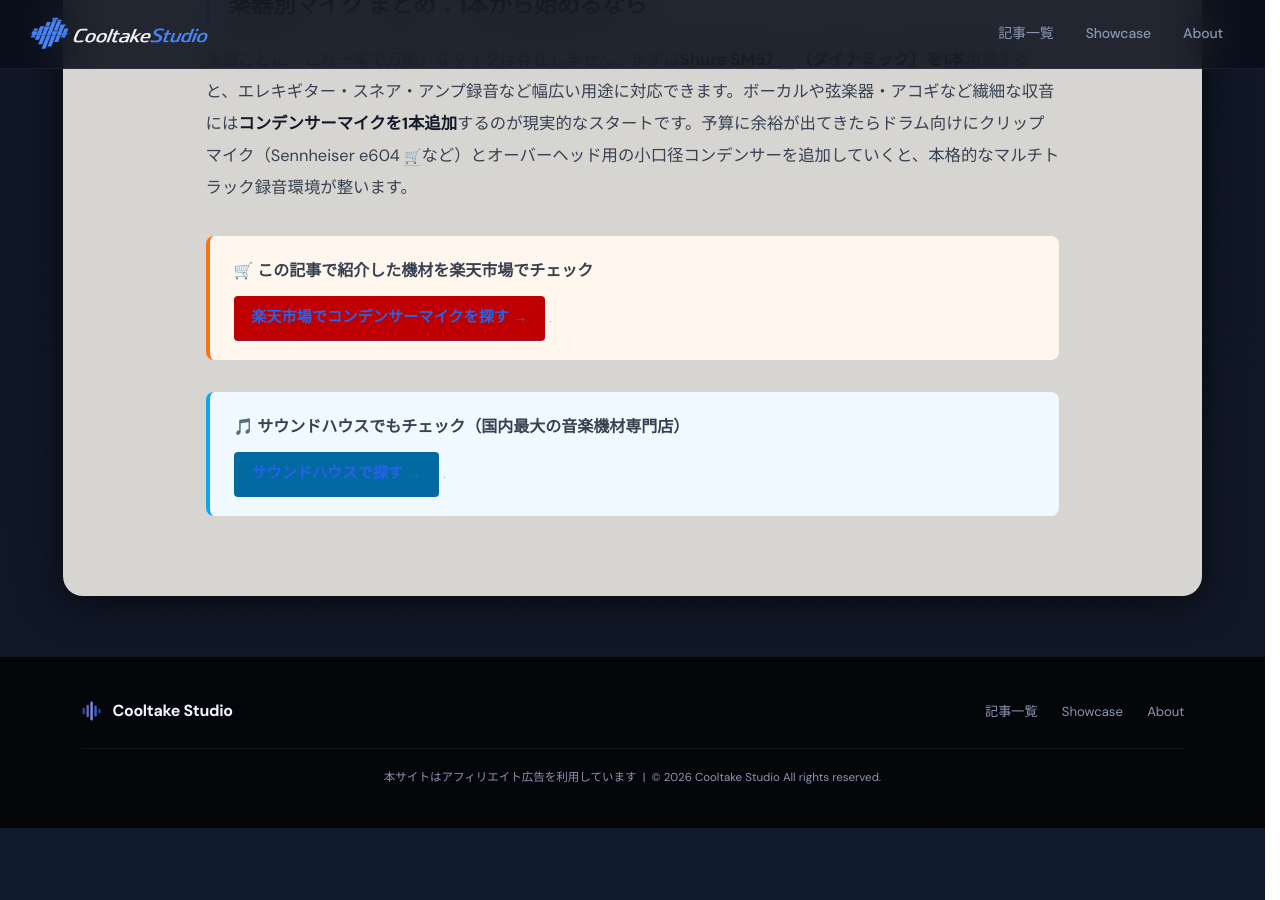
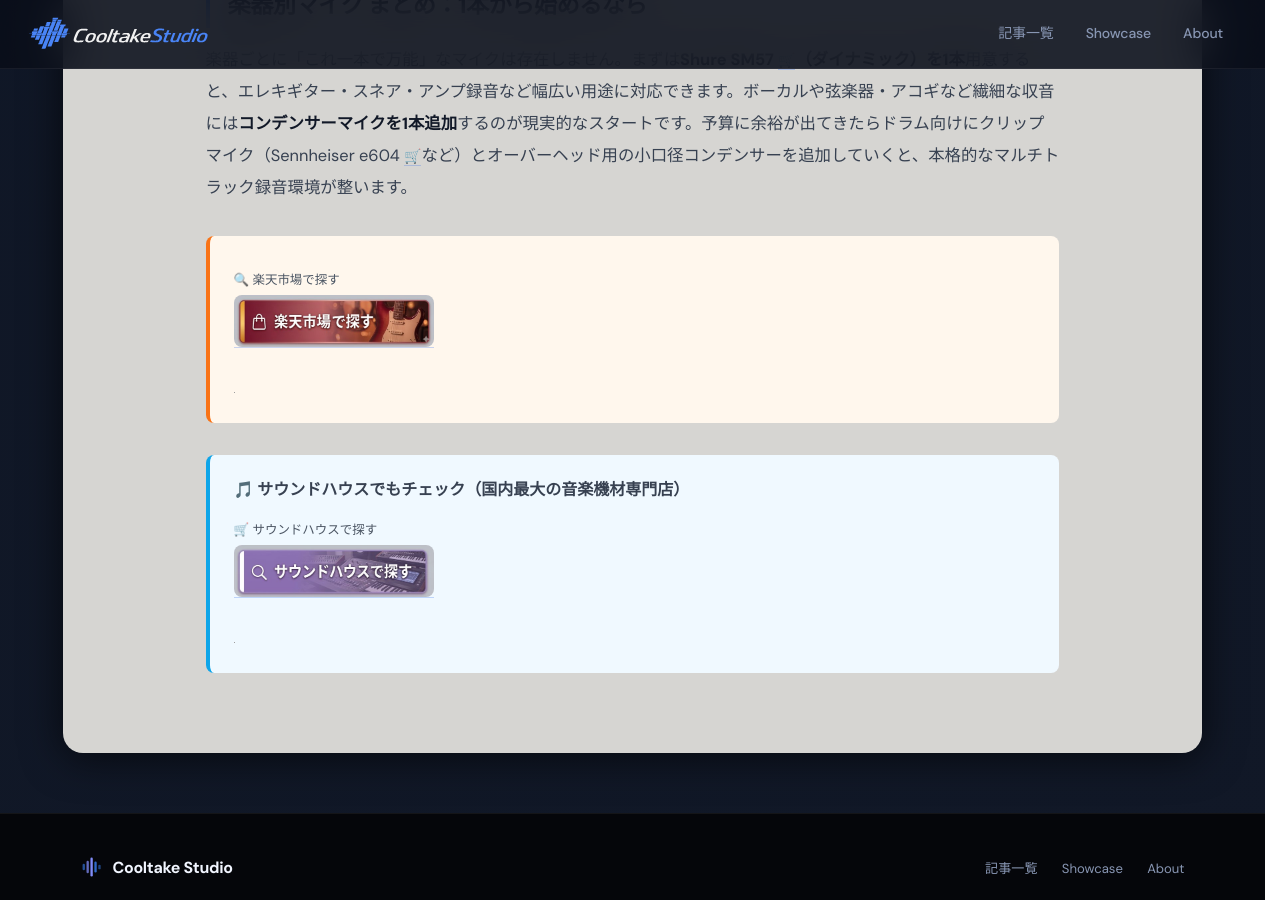
Before and after one commit to cooltake/cooltake-staging, a Jekyll site: the page built from _posts/2026-05-11-microphone-guide.md, in a window 1280 px wide and 900 px high, scrolled down 7420 px. Built offline with Jekyll 4.4.1, drawn with Linux system fonts in a browser that asks for light colours; some web fonts are replaced; grey boxes are pictures that could not be loaded.

Commit message:
style: replace old CTA buttons with image buttons in 2026-05-11-microphone-guide.md

```diff
--- a/_posts/2026-05-11-microphone-guide.md
+++ b/_posts/2026-05-11-microphone-guide.md
@@ -206,13 +206,14 @@
 楽器ごとに「これ一本で万能」なマイクは存在しません。まずは**Shure SM57**<a href="https://h.accesstrade.net/sp/cc?rk=01001xqc00os63&url=https%3A%2F%2Fwww.soundhouse.co.jp%2Fproducts%2Fdetail%2Fitem%2F69778%2F" rel="nofollow" referrerpolicy="no-referrer-when-downgrade" style="margin-left:.3em;font-size:.85em;text-decoration:none;" title="サウンドハウスで見る">🛒</a>**（ダイナミック）を1本**用意すると、エレキギター・スネア・アンプ録音など幅広い用途に対応できます。ボーカルや弦楽器・アコギなど繊細な収音には**コンデンサーマイクを1本追加**するのが現実的なスタートです。予算に余裕が出てきたらドラム向けにクリップマイク（Sennheiser e604<a href="https://h.accesstrade.net/sp/cc?rk=01001xqc00os63&url=https%3A%2F%2Fwww.soundhouse.co.jp%2Fproducts%2Fdetail%2Fitem%2F68359%2F" rel="nofollow" referrerpolicy="no-referrer-when-downgrade" style="margin-left:.3em;font-size:.85em;text-decoration:none;" title="サウンドハウスで見る">🛒</a>など）とオーバーヘッド用の小口径コンデンサーを追加していくと、本格的なマルチトラック録音環境が整います。
 
 <div style="margin:2rem 0;padding:1.2rem 1.5rem;background:#fff7ed;border-left:4px solid #f97316;border-radius:8px;">
-<p style="margin:0 0 .6rem;font-weight:bold;font-size:1rem;">&#x1F6D2; この記事で紹介した機材を楽天市場でチェック</p>
-<a href="//af.moshimo.com/af/c/click?a_id=5565352&amp;p_id=54&amp;pc_id=54&amp;pl_id=616&amp;url=https%3A%2F%2Fsearch.rakuten.co.jp%2Fsearch%2Fmall%2F%25E3%2582%25B3%25E3%2583%25B3%25E3%2583%2587%25E3%2583%25B3%25E3%2582%25B5%25E3%2583%25BC%25E3%2583%259E%25E3%2582%25A4%25E3%2582%25AF%2F" rel="nofollow" referrerpolicy="no-referrer-when-downgrade" style="display:inline-block;background:#bf0000;color:#fff;padding:.45rem 1.1rem;border-radius:4px;text-decoration:none;font-weight:bold;font-size:.95rem;">楽天市場でコンデンサーマイクを探す →</a>
+<div style="margin:.8rem 0;"><span style="display:block;font-size:.78rem;color:#4b5563;margin-bottom:3px;margin-top:6px;">🔍 楽天市場で探す</span>
+<a href="//af.moshimo.com/af/c/click?a_id=5565352&amp;p_id=54&amp;pc_id=54&amp;pl_id=616&amp;url=https%3A%2F%2Fsearch.rakuten.co.jp%2Fsearch%2Fmall%2F%25E3%2582%25B3%25E3%2583%25B3%25E3%2583%2587%25E3%2583%25B3%25E3%2582%25B5%25E3%2583%25BC%25E3%2583%259E%25E3%2582%25A4%25E3%2582%25AF%2F" rel="nofollow" referrerpolicy="no-referrer-when-downgrade" style="display:inline-block;text-decoration:none;"><img src="/assets/images/btn-rakuten.jpg" alt="楽天市場で探す" width="200" style="height:auto;border-radius:8px;display:block;"></a></div>
 <img src="//i.moshimo.com/af/i/impression?a_id=5565352&amp;p_id=54&amp;pc_id=54&amp;pl_id=616" width="1" height="1" style="border:none;" alt="" loading="lazy">
 </div>
 
 <div style="margin:2rem 0;padding:1.2rem 1.5rem;background:#f0f9ff;border-left:4px solid #0ea5e9;border-radius:8px;">
 <p style="margin:0 0 .6rem;font-weight:bold;font-size:1rem;">&#x1F3B5; サウンドハウスでもチェック（国内最大の音楽機材専門店）</p>
-<a href="https://h.accesstrade.net/sp/cc?rk=01001xqc00os63&url=https%3A%2F%2Fwww.soundhouse.co.jp%2Fsearch%2Findex%2F%3Fsearch_all%3D%25E3%2582%25B3%25E3%2583%25B3%25E3%2583%2587%25E3%2583%25B3%25E3%2582%25B5%25E3%2583%25BC%25E3%2583%259E%25E3%2582%25A4%25E3%2582%25AF" rel="nofollow" referrerpolicy="no-referrer-when-downgrade" style="display:inline-block;background:#0369a1;color:#fff;padding:.45rem 1.1rem;border-radius:4px;text-decoration:none;font-weight:bold;font-size:.95rem;">サウンドハウスで探す →</a>
+<div style="margin:.8rem 0;"><span style="display:block;font-size:.78rem;color:#4b5563;margin-bottom:3px;margin-top:6px;">🛒 サウンドハウスで探す</span>
+<a href="https://h.accesstrade.net/sp/cc?rk=01001xqc00os63&url=https%3A%2F%2Fwww.soundhouse.co.jp%2Fsearch%2Findex%2F%3Fsearch_all%3D%25E3%2582%25B3%25E3%2583%25B3%25E3%2583%2587%25E3%2583%25B3%25E3%2582%25B5%25E3%2583%25BC%25E3%2583%259E%25E3%2582%25A4%25E3%2582%25AF" rel="nofollow" referrerpolicy="no-referrer-when-downgrade" style="display:inline-block;text-decoration:none;"><img src="/assets/images/btn-soundhouse.jpg" alt="サウンドハウスで探す" width="200" style="height:auto;border-radius:8px;display:block;"></a></div>
 <img src="https://h.accesstrade.net/sp/rr?rk=01001xqc00os63" width="1" height="1" border="0" alt="" loading="lazy">
 </div>
```
